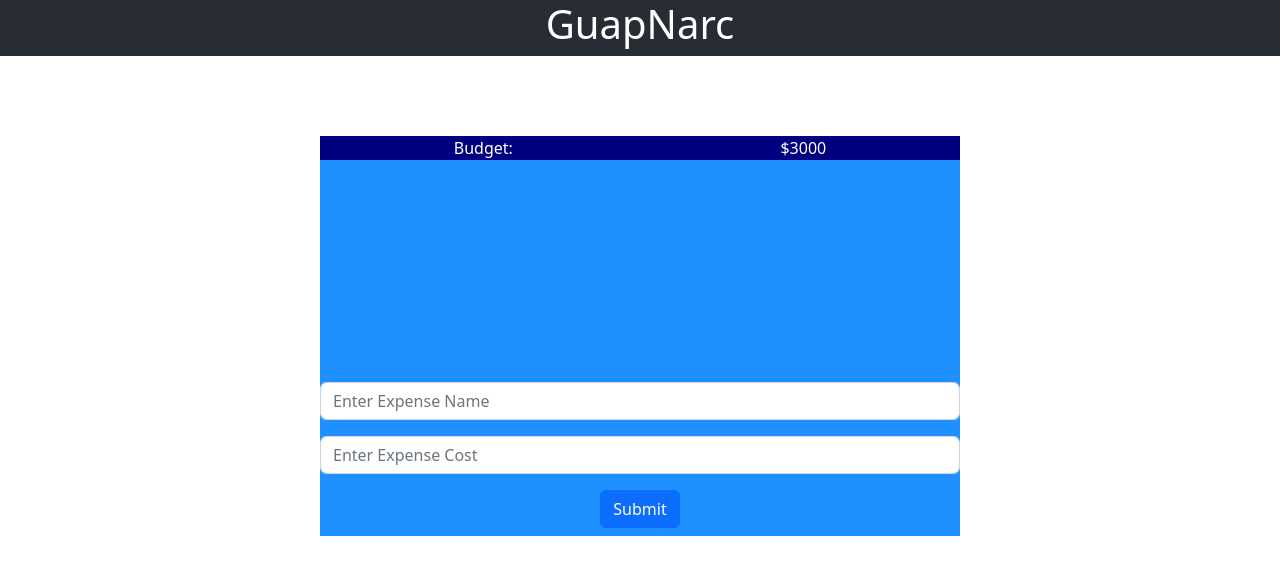
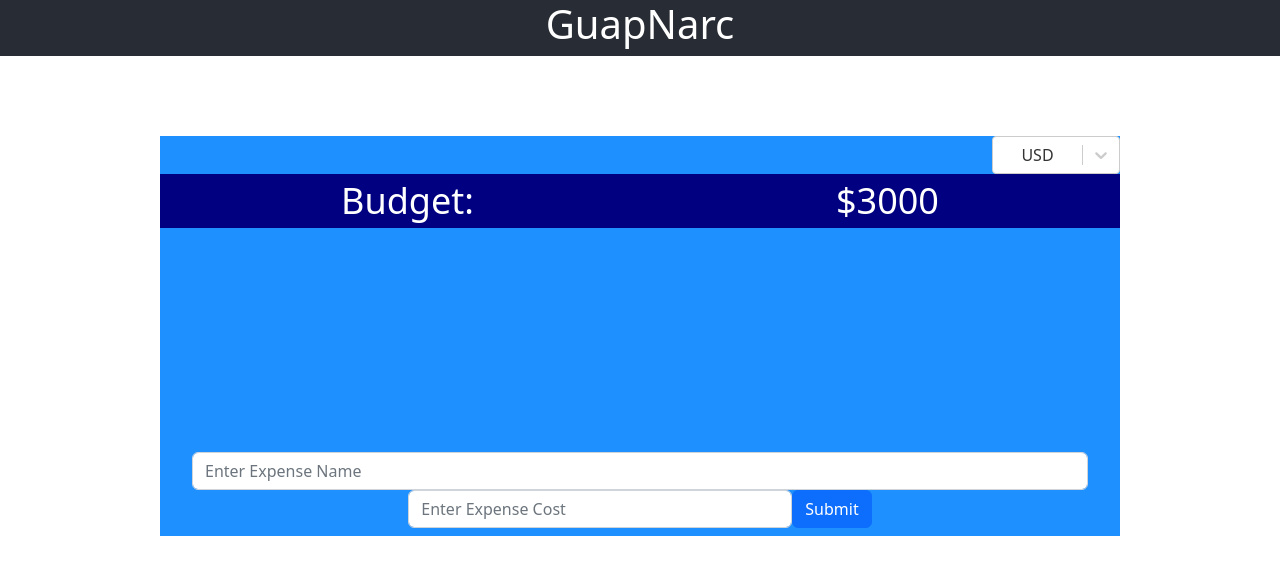
Before and after one commit to chrisNGUYENERR/React-Expense-Tracker, a React (Create React App) app: page / in a window 1280 px wide. Shown: the top 574 px of the page. Built offline with nearby package versions, Linux system fonts and the light colour scheme.

Commit message:
added currency dropdown

```diff
--- a/package.json
+++ b/package.json
@@ -7,12 +7,14 @@
     "@testing-library/jest-dom": "^5.16.5",
     "@testing-library/react": "^13.3.0",
     "@testing-library/user-event": "^13.5.0",
+    "axios": "^0.27.2",
     "bootstrap": "^5.2.0",
     "react": "^18.2.0",
     "react-bootstrap": "^2.5.0",
     "react-dom": "^18.2.0",
     "react-redux": "^8.0.2",
     "react-scripts": "^5.0.1",
+    "react-select": "^5.4.0",
     "web-vitals": "^2.1.4"
   },
   "scripts": {
--- a/src/App.css
+++ b/src/App.css
@@ -20,7 +20,7 @@
 .BudgetUI {
   display: flex;
   flex-direction: column;
-  width: 50vw;
+  width: 75vw;
   height: 50vh;
   margin-top: 5em;
   color: white;
@@ -31,10 +31,12 @@
   display: flex;
   flex-direction: row;
   justify-content: space-around;
+  font-size: 36px;
   background-color: navy;
 }
 
 .ExpenseList {
+  padding: 1em;
   overflow-y: scroll;
 }
 
@@ -45,3 +47,29 @@
   padding-bottom: 0.5em;
   padding-top: 0.5em;
 }
+
+.FormInputs {
+  display: flex;
+  flex-direction: row;
+  flex-wrap: wrap;
+  justify-content: center;
+}
+
+.NameInput {
+  width: 70vw;
+}
+
+.CostInput {
+  width: 30vw;
+}
+
+.CurrencyList {
+  width: 8em;
+  color: black;
+}
+
+.CurrencyDropdown {
+  display: flex;
+  flex-direction: row;
+  margin-left: auto;
+}
--- a/src/App.js
+++ b/src/App.js
@@ -2,6 +2,7 @@ import React from 'react'
 import './App.css';
 import 'bootstrap/dist/css/bootstrap.min.css';
 import ExpenseTracker from './components/ExpenseTracker';
+
 
 function App() {
   return (
--- a/src/components/AddExpenseForm.jsx
+++ b/src/components/AddExpenseForm.jsx
@@ -1,4 +1,4 @@
-import React, {useState} from 'react';
+import React, { useState } from 'react';
 import Button from 'react-bootstrap/Button';
 import Form from 'react-bootstrap/Form';
 import { useDispatch } from 'react-redux';
@@ -7,7 +7,6 @@ import { setExpenseList } from '../actions/expenseListAction';
 
 
 function AddExpenseForm(props) {
-
 
     const dispatch = useDispatch()
     const [expenseInfo, setExpenseInfo] = useState({
@@ -23,8 +22,8 @@ function AddExpenseForm(props) {
     const clearInput2 = () => { textInput2.current.value = '' }
 
 
-    const addExpense = (e) => {
-        e.preventDefault();
+    const addExpense = (event) => {
+        event.preventDefault();
         dispatch(setBudget(expenseInfo))
         dispatch(setExpenseList(expenseInfo))
         setExpenseInfo({...expenseInfo, expenseId: Math.random()})
@@ -34,12 +33,12 @@ function AddExpenseForm(props) {
 
 
     return (
-        <Form>
-            <Form.Group className="mb-3">
-            <Form.Control placeholder="Enter Expense Name" ref={textInput1} onChange={(event) => setExpenseInfo({...expenseInfo, expenseName:event.target.value})} />
+        <Form className='FormInputs'>
+            <Form.Group className="NameInput">
+                <Form.Control placeholder="Enter Expense Name" ref={textInput1} onChange={(event) => setExpenseInfo({...expenseInfo, expenseName:event.target.value})} />
             </Form.Group>
-            <Form.Group className="mb-3">
-            <Form.Control placeholder="Enter Expense Cost" ref={textInput2} onChange={(event) => setExpenseInfo({...expenseInfo, expenseCost:event.target.value})} />
+            <Form.Group className="CostInput">
+                <Form.Control placeholder="Enter Expense Cost" ref={textInput2} onChange={(event) => setExpenseInfo({...expenseInfo, expenseCost:event.target.value})} />
             </Form.Group>
             <Button onClick={addExpense} type="submit">Submit</Button>
         </Form>
--- a/src/components/Budget.jsx
+++ b/src/components/Budget.jsx
@@ -1,10 +1,21 @@
-import React from 'react';
-import { connect } from 'react-redux'
+import React, { useEffect } from 'react';
+import { connect } from 'react-redux';
 
 function Budget(props) {
+
+    const { budget } = props
+    const fontColor = () => {
+        if (budget > 0)
+        return true;
+    }
+
+    useEffect(() => {
+        document.title = `Budget: ${budget}`
+    });
+
     return (
-        <div className='Amount'>
-            ${props.budget}
+        <div style={{color: fontColor() ? '#FFFFFF' : '#FF0000'}}>
+            ${budget}
         </div>
     );
 }
--- /dev/null
+++ b/src/components/Currency.jsx
@@ -0,0 +1,32 @@
+import React, { useState, useEffect } from 'react';
+import Select from 'react-select';
+
+function Currency(props) {
+
+    const [currency, setCurrency] = useState({
+        currency: 'USD'
+    });
+
+    const currencyList = [
+        {label: 'CHF', value: 'CHF'},
+        {label: 'EUR', value: 'EUR'},
+        {label: 'USD', value: 'USD'}
+    ]
+
+    const onChange = (value) => {
+        setCurrency({ currency: value.value});
+    }
+    console.log(currency)
+
+    // useEffect(async () => {
+            // const url = `https://api.currencyscoop.com/v1/convert?api_key=38682a93a006c591cf64b773bb3c8f2b&from=${}&to=${currency.currency}&amount=100`
+    // })
+
+    return (
+        <>
+            <Select className='CurrencyList' placeholder='Choose Currency' options={currencyList} onChange={onChange} defaultValue={currencyList[2]} />
+        </>
+    );
+}
+
+export default Currency;
--- a/src/components/ExpenseTracker.jsx
+++ b/src/components/ExpenseTracker.jsx
@@ -2,11 +2,15 @@ import React from 'react';
 import AddExpenseForm from './AddExpenseForm';
 import Budget from './Budget';
 import Expenses from './Expenses';
+import Currency from './Currency';
 
 
 function ExpenseTracker(props) {
     return (
         <div className='BudgetUI'>
+            <div className='CurrencyDropdown'>
+                <Currency />
+            </div>
             <div className='Budget'>
                 Budget:
                 <Budget />
```
Also changed, not shown: 1 other file (tests, documents, lock files or other folders).
